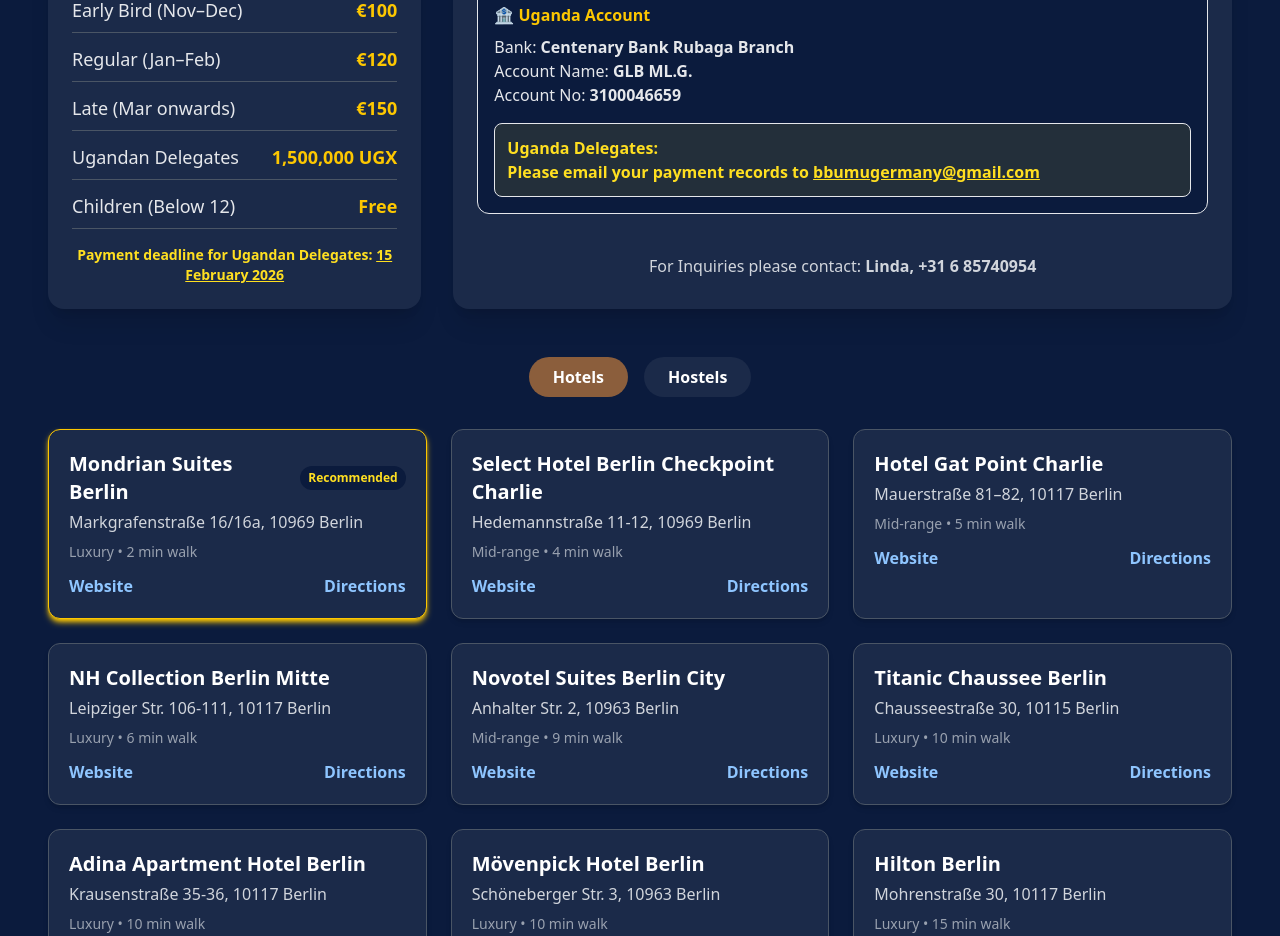
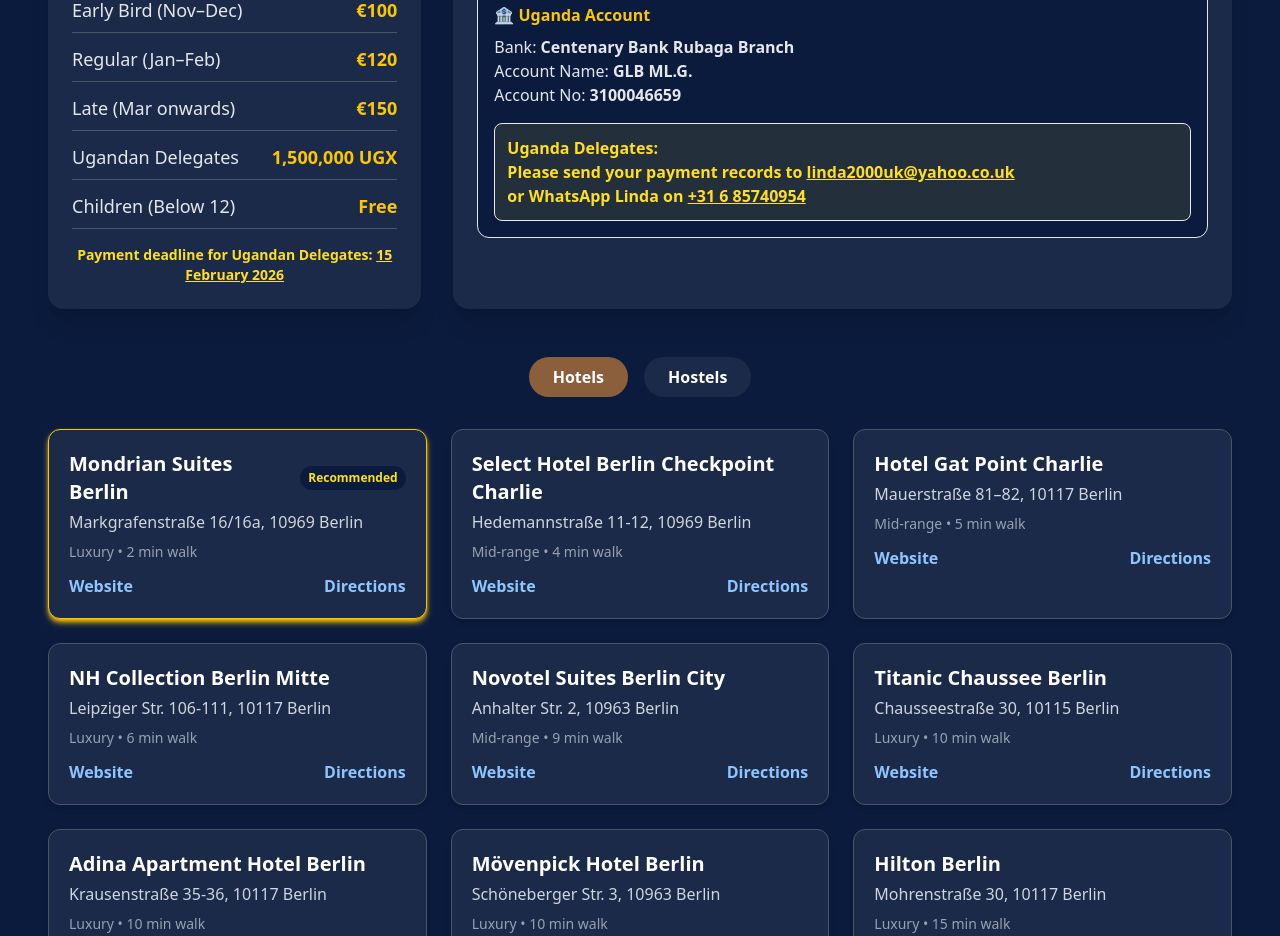
Before and after one commit to mperwe/bug-form_frontend, a React (Vite) app: page / in a window 1280 px wide. Shown: the part 1200-2136 px from the top of the page. Built offline with nearby package versions, Linux system fonts and the light colour scheme; the HTML template or start-up script is replaced by a standard one.

Commit message:
edit payment records 10

```diff
--- a/src/pages/Home.jsx
+++ b/src/pages/Home.jsx
@@ -399,17 +399,18 @@
   <p className="text-yellow-300 font-semibold">
     Uganda Delegates:
     <br />
-                    Please email your payment records to{" "}
-                    <span className="underline">bbumugermany@gmail.com</span>
+    Please send your payment records to{" "}
+    <span className="underline">linda2000uk@yahoo.co.uk</span>
+    <br />
+    or WhatsApp Linda on{" "}
+    <span className="underline">+31 6 85740954</span>
   </p>
 </div>
+
               </div>
 
               <div className="text-center text-gray-300 pt-4">
-                <p>
-                  For Inquiries please contact:{" "}
-                  <strong>Linda, +31 6 85740954</strong>
-                </p>
+
               </div>
             </div>
           </div>
```
Lines whose indentation alone changed are shown as unchanged.
